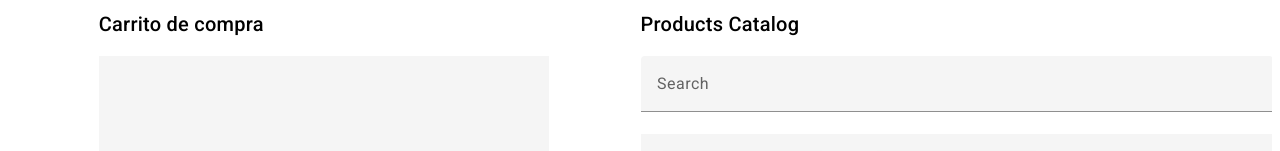
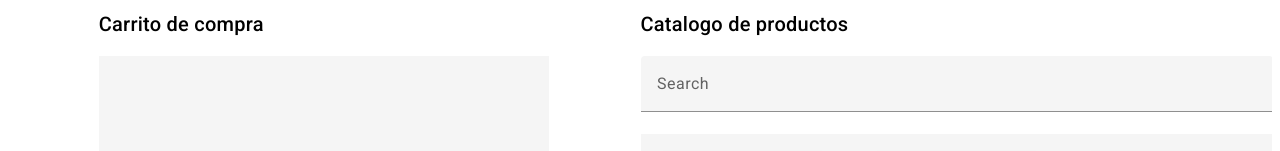
Before and after one commit to javierrv/santng, an Angular app: page / in a window 1280 px wide. Shown: the top 151 px of the page. Built offline with nearby package versions, Linux system fonts and the light colour scheme.

Commit message:
Cambia el titulo de product list component

```diff
--- a/src/app/product-list/product-list.component.html
+++ b/src/app/product-list/product-list.component.html
@@ -1,5 +1,5 @@
 <div>
-  <h2>Products Catalog</h2>
+  <h2>Catalogo de productos</h2>
     <mat-form-field class="search-field">
       <input matInput [(ngModel)]="searchText" placeholder="Search" autocomplete="off">
     </mat-form-field>
```
